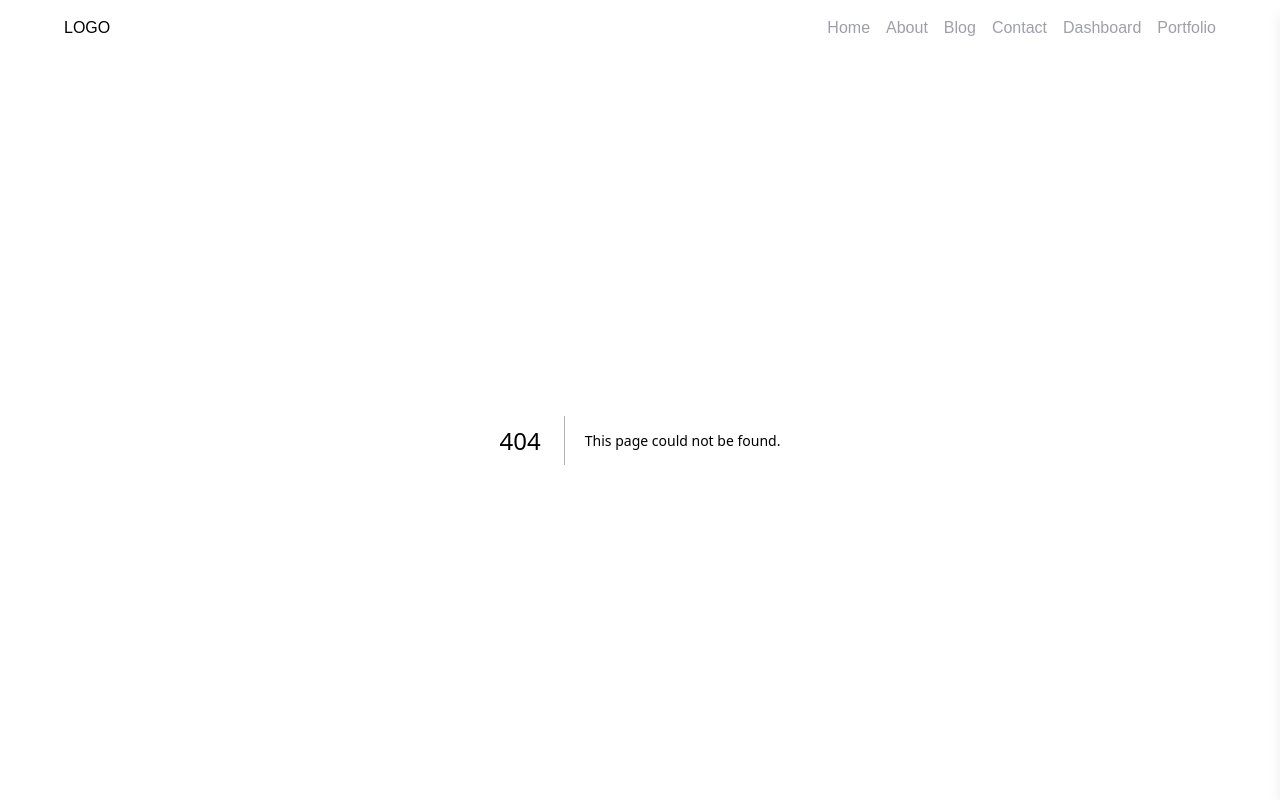
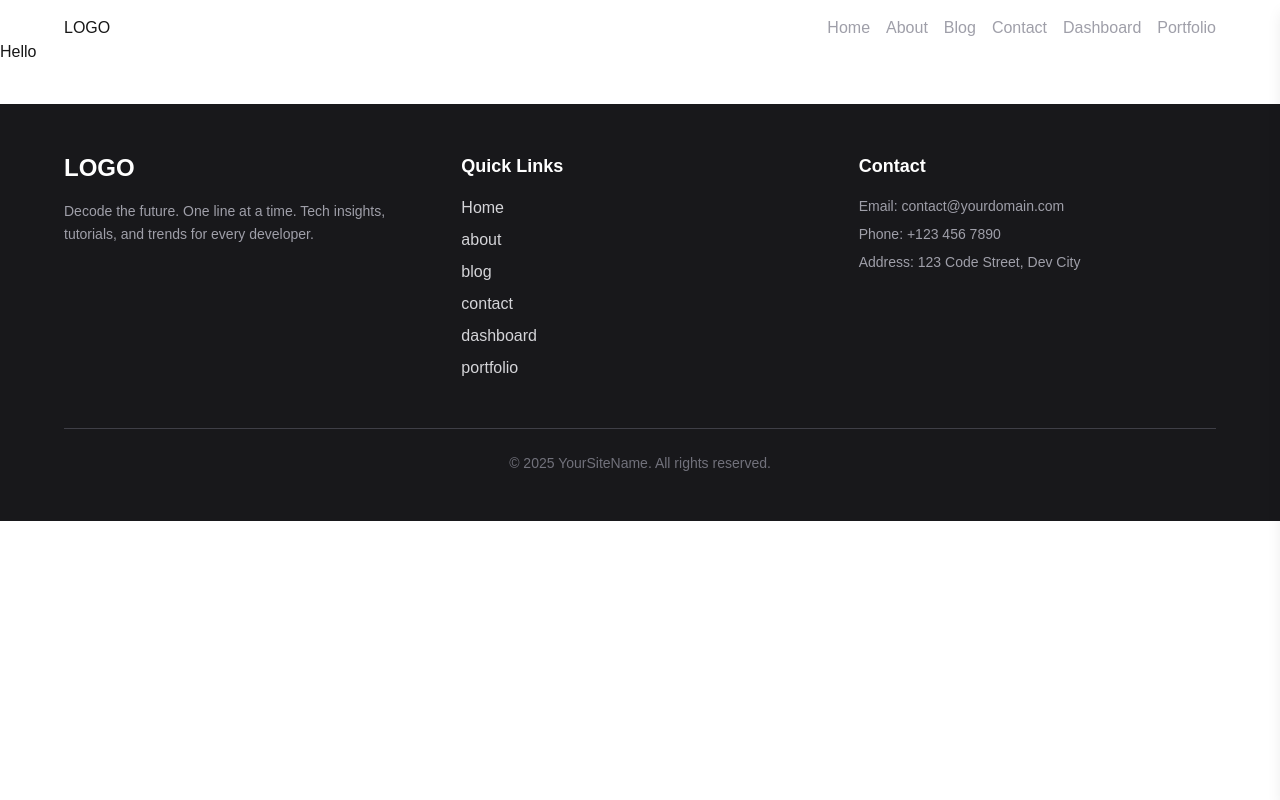
Before and after one commit to Sulamoney222/Blog-Project, a Next.js app: page /blogs/1 in a window 1280 px wide. Before the commit this address had no page. Shown: the top 800 px of the page. Built offline with nearby package versions, Linux system fonts and the light colour scheme.

Commit message:
new changes

```diff
--- /dev/null
+++ b/src/app/blogs/[ids]/page.jsx
@@ -0,0 +1,11 @@
+import React from 'react'
+
+const BlogPost = () => {
+  return (
+    <div>
+      <h2>Hello</h2>
+    </div>
+  )
+}
+
+export default BlogPost
--- /dev/null
+++ b/src/app/blogs/page.jsx
@@ -0,0 +1,11 @@
+import React from 'react'
+
+const Blog = () => {
+  return (
+    <div>
+      <h2>Blog</h2>
+    </div>
+  )
+}
+
+export default Blog
```
Also changed, not shown: src/app/portfolio/[category]/page.jsx (line endings or trailing spaces).
